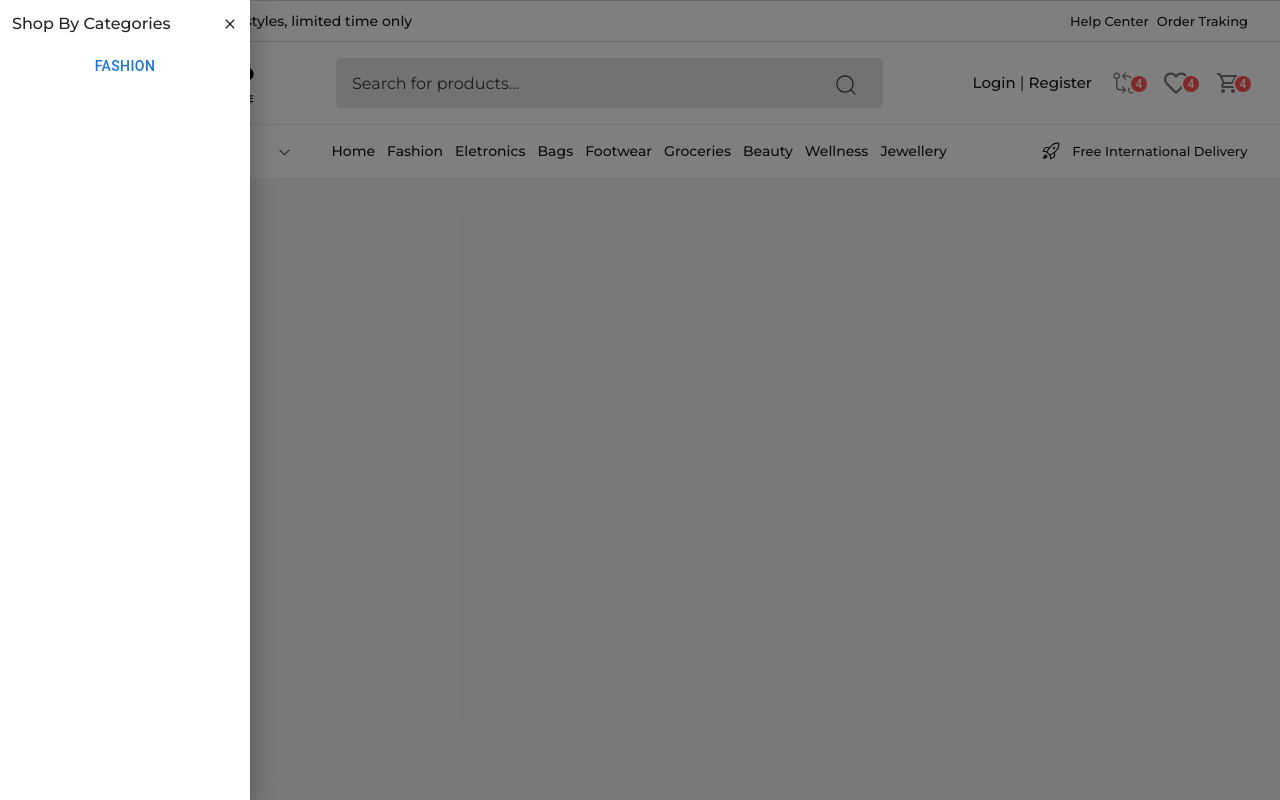
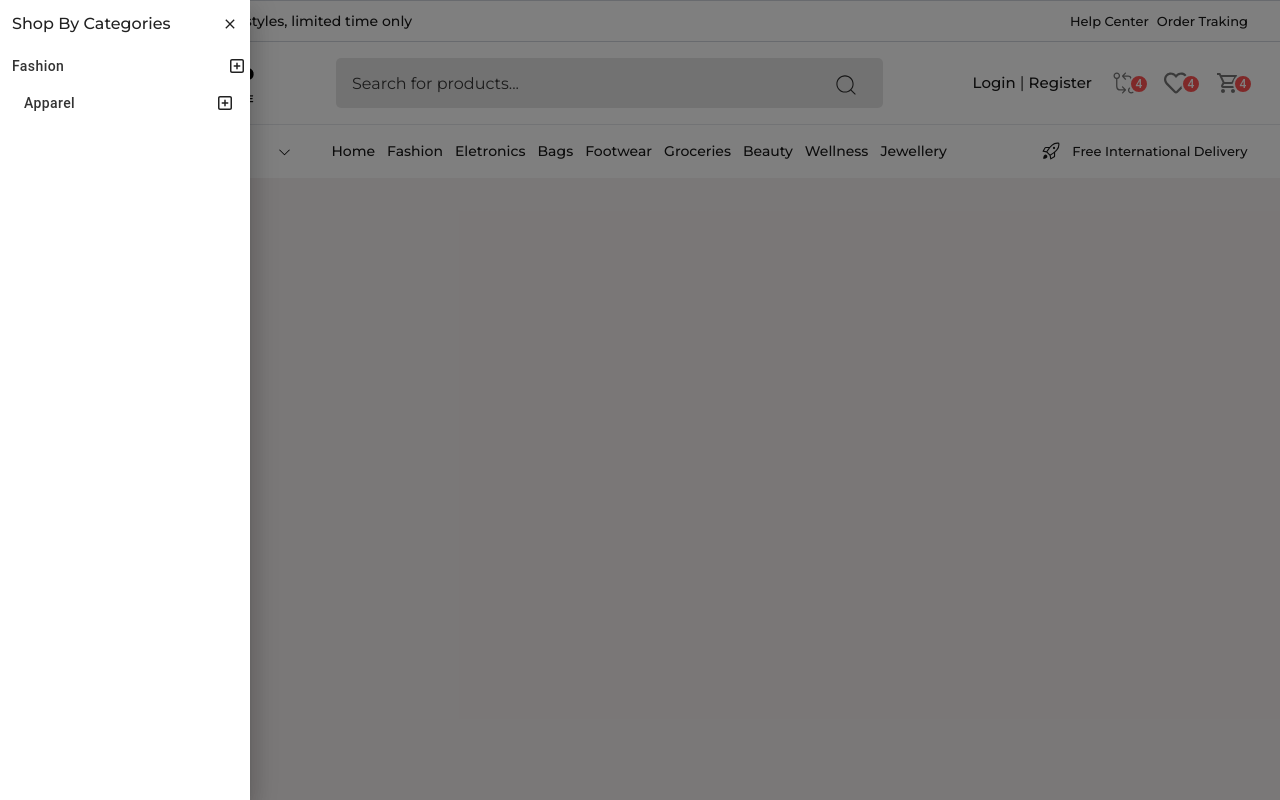
Before and after one commit to francisco-das-chagas/ecommerce-new, a React (Vite) app: page / in a window 1280 px wide. Both pictures are taken after a click on the button "SHOP BY CATEGORIES". Built offline with nearby package versions, Linux system fonts and the light colour scheme.

Commit message:
adicionando lista

```diff
--- a/src/components/Header/Navigation/CategoryPanel.jsx
+++ b/src/components/Header/Navigation/CategoryPanel.jsx
@@ -3,6 +3,8 @@ import Box from '@mui/material/Box';
 import Drawer from '@mui/material/Drawer';
 import Button from '@mui/material/Button';
 import { IoMdClose } from "react-icons/io";
+import { FaRegSquarePlus } from "react-icons/fa6";
+
 
 
 const CategoryPanel = (props) => {
@@ -11,14 +13,23 @@ const CategoryPanel = (props) => {
     };
 
   const DrawerList = (
-    <Box sx={{ width: 250 }} role="presentation">
+    <Box sx={{ width: 250 }} role="presentation" className="categoryPanel">
 
       <h3 className='p-3 text-[16px] font-[500] flex items-center justify-between'>Shop By Categories<IoMdClose onClick={toggleDrawer(false)} className='cursor-pointer' /></h3>
 
       <div className='scroll'>
         <ul className='w-full'>
-          <li className='list-none'>
-            <Button className='w-full !text-left justify-start'>Fashion</Button>
+          <li className='list-none flex items-center relative'>
+            <Button className='w-full !text-left !justify-start !px-3 !text-[rgba(0,0,0,0.8)]'>Fashion</Button>
+            <FaRegSquarePlus className='absolute top-[10px] right-[5px]' />
+
+            <ul className='submenu absolute top-[100%] left-[0%] w-full pl-3 pr-3'>
+              <li className='list-none relative'>
+              <Button className='w-full !text-left !justify-start !px-3 !text-[rgba(0,0,0,0.8)]'>Apparel</Button>
+              <FaRegSquarePlus className='absolute top-[10px] right-[5px]' />
+              </li>
+
+            </ul>
           </li>
         </ul>
       </div>
--- a/src/components/Header/Navigation/index.jsx
+++ b/src/components/Header/Navigation/index.jsx
@@ -5,6 +5,7 @@ import { LiaAngleDownSolid } from "react-icons/lia";
 import { Link } from "react-router-dom";
 import { GoRocket } from "react-icons/go";
 import CategoryPanel from "./CategoryPanel";
+import "../Navigation/style.css"
 
 const Navigation = () => {
   const [isOpenCatPanel, setIsOpenCatPanel] = useState(false);
--- a/src/components/Header/Navigation/style.css
+++ b/src/components/Header/Navigation/style.css
@@ -0,0 +1 @@
+.categoryPanel button {text-transform: capitalize !important;}
```
